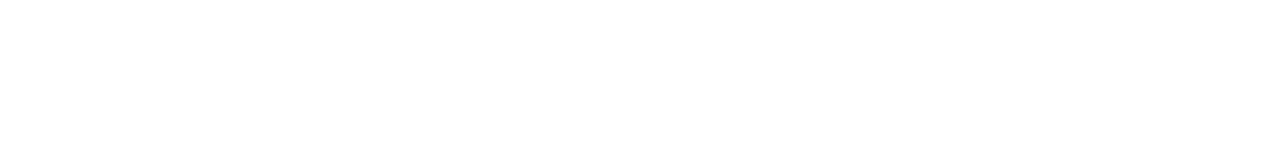
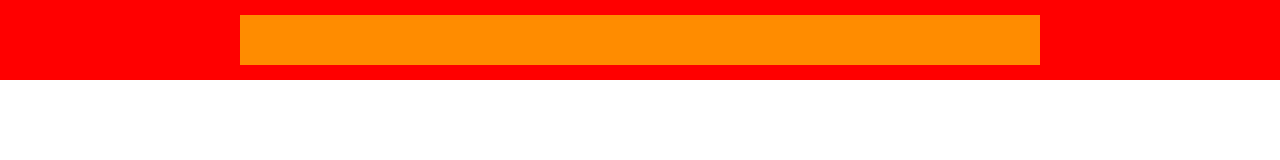
Before and after one commit to michelecanini/htmlcss-struttura-discord, a plain HTML site: page index.html in a window 1280 px wide. Drawn offline with Linux system fonts and the light colour scheme.

Commit message:
header and nav creation with relative containers

```diff
--- a/css/style.css
+++ b/css/style.css
@@ -5,3 +5,20 @@
     margin: 0;
     box-sizing: border-box;
 }
+
+/*impostazioni header e nav*/
+
+.container{
+    background-color: red;
+    width: 100%;
+    height: 80px;
+    display: flex;
+}
+
+.navigator{
+    background-color:darkorange;
+    height: 50px;
+    width: 800px;
+    margin: auto;
+    align-items: center;
+}
--- a/index.html
+++ b/index.html
@@ -9,20 +9,24 @@
 </head>
 <body>
     <!--inizio header e struttura-->
-    <header>
+    <header class="container">
         <!--navigatore logo con menu-->
-        <nav></nav>
+        <nav class="navigator">
+            <div class="logo"></div>
+            <div class="link"></div>
+            <div class="login"></div>
+        </nav>
     </header>
     <!--fine header-->
     <!--inizio main-->
     <main>
         <!--prima sezione 1 colonna 50%-->
         <div></div>
-        <!--seconda sezione 2 colonne 60% - 40% -->
+        <!--seconda sezione 2 colonne 60% - 40%-->
         <div></div>
-        <!--terza sezione 2 colonne 40% - 60% -->
+        <!--terza sezione 2 colonne 40% - 60%-->
         <div></div>
-        <!--quarta sezione 2 colonne 60% - 40% -->
+        <!--quarta sezione 2 colonne 60% - 40%-->
         <div></div>
         <!--quinta sezione 1 colonna 60% tot-->
         <div></div>
```
